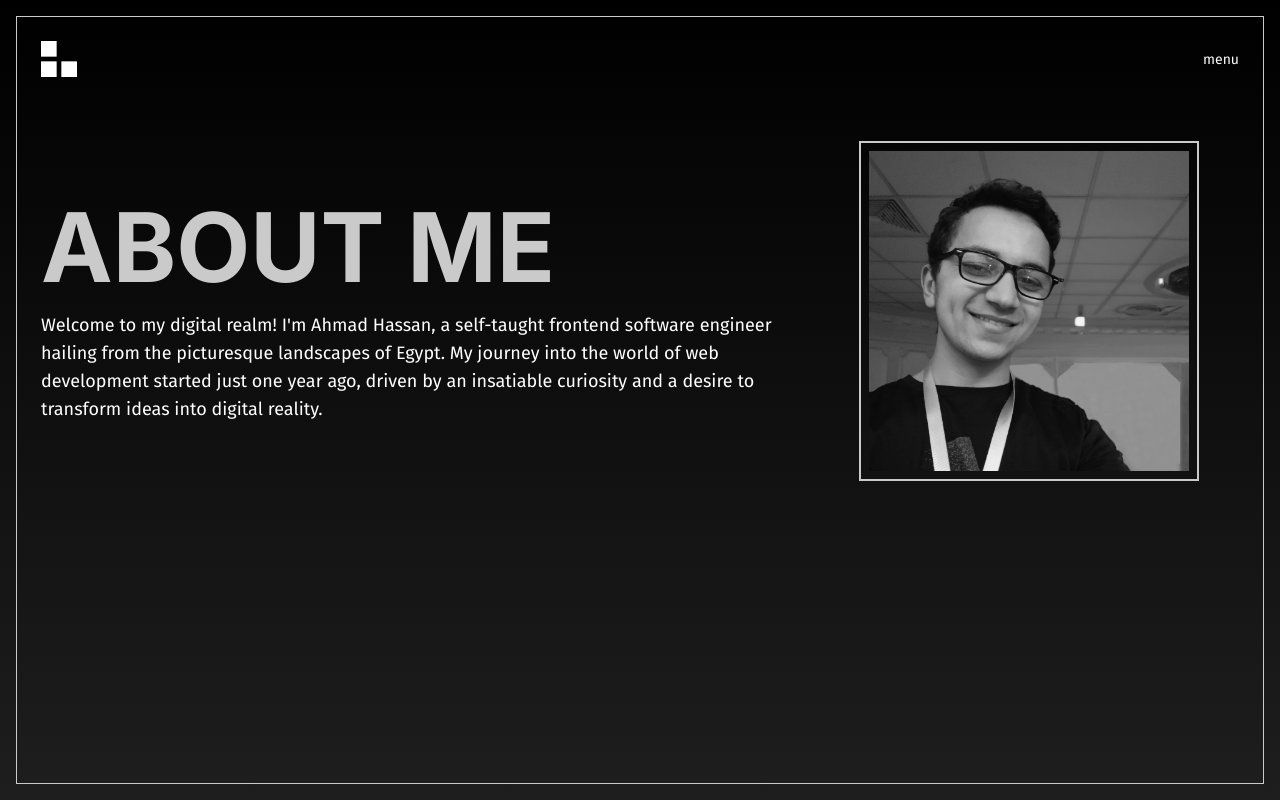
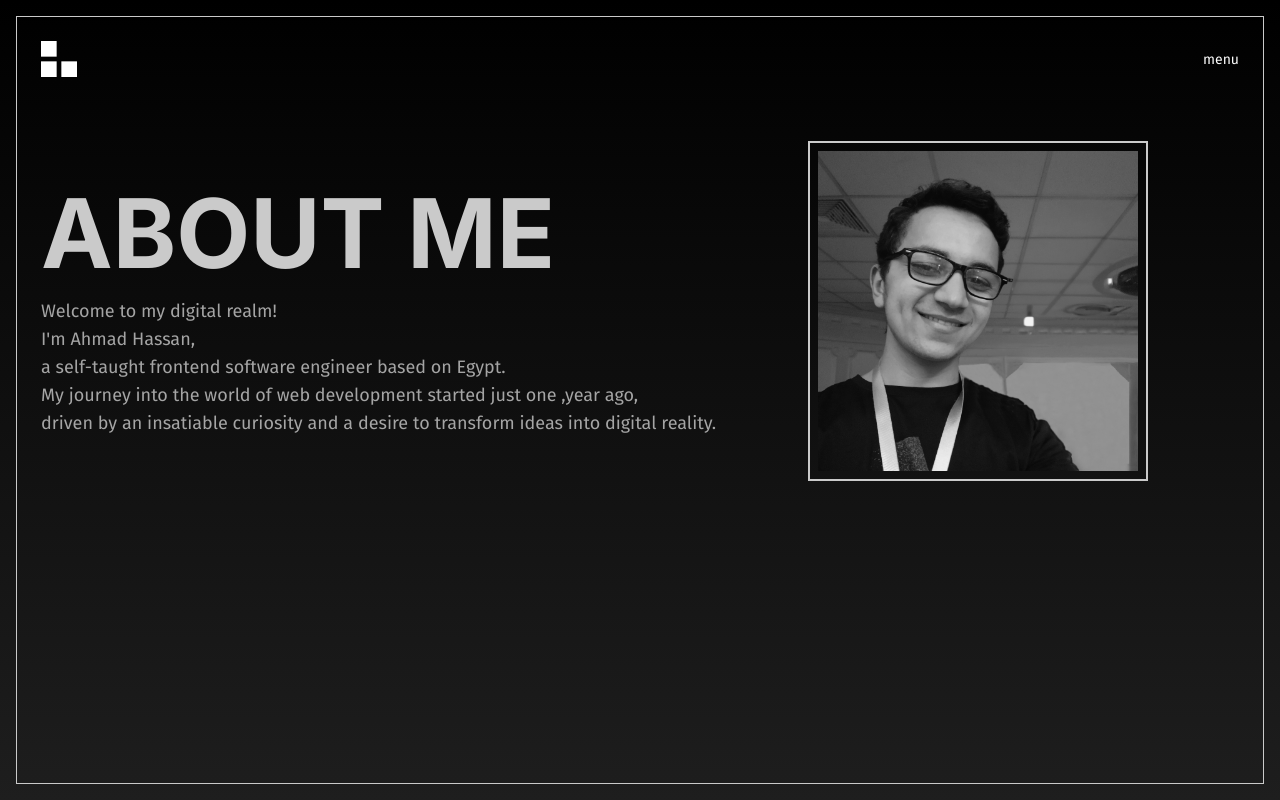
Before and after one commit to faltawy/falta-website, a Next.js app: page /whoami in a window 1280 px wide. Built offline with nearby package versions, Linux system fonts and the light colour scheme; what tailwindcss-debug-screens would draw is missing.

Commit message:
fixed whoami overflow

```diff
--- a/app/(blog)/blog/[slug]/page.tsx
+++ b/app/(blog)/blog/[slug]/page.tsx
@@ -19,14 +19,21 @@ const PostLayout = ({ params }: { params: { slug: string } }) => {
   const Content = getMDXComponent(blog?.body.code || "");
 
   return (
-    <article className="py-8 mx-auto max-w-xl">
-      <div className="mb-8 text-center">
-        <h1>{blog?.title}</h1>
-      </div>
+    <main className="py-8 text-white mx-auto max-w-xl bg-black">
+      <section className="">
+        <div className="mb-8 text-center">
+          <span>React</span>
+          <h1>{blog?.title}</h1>
+          <div>
+            <p className="text-start">{blog?.summary}</p>
+          </div>
+        </div>
+      </section>
+
       <div className="prose prose-sm prose-gray">
         <Content components={CustomMdxComponents} />
       </div>
-    </article>
+    </main>
   );
 };
 
--- a/app/(portfolio)/layout.tsx
+++ b/app/(portfolio)/layout.tsx
@@ -13,7 +13,7 @@ export default function PortfolioLayout({
         <div className="w-full min-h-full h-full md:border md:border-gray flex-1 relative">
           <div className="flex w-full h-full flex-col items-start justify-between min-h-full">
             <Header />
-            <div className="flex-1 w-full">{children}</div>
+            <div className="flex-1 w-full overflow-auto">{children}</div>
           </div>
           <Menu />
         </div>
--- a/app/(portfolio)/page.tsx
+++ b/app/(portfolio)/page.tsx
@@ -4,13 +4,13 @@ export default function Home() {
   return (
     <div className="w-full flex flex-col items-start justify-between h-full">
       <div className="w-full padding-6 flex-1 flex-center md:block">
-        <div className="w-full flex items-start justify-start md:mt-14">
-          <div className="w-fit md:[--font-size:80px] sm:[--font-size:70px] [--font-size:45px] flex items-start flex-col">
+        <div className="w-full flex items-center justify-start md:mt-14">
+          <div className="w-fit md:[--font-size:80px] sm:[--font-size:70px] [--font-size:50px] flex items-start flex-col">
             <h1 className="uppercase font-extrabold leading-none [font-size:var(--font-size)] text-transparent font-inter bg-clip-text bg-gradient-to-t from-gray to-white">
               Ahmad Hassan
             </h1>
-            <div className="h-fit overflow-hidden sm:border sm:border-white bg-white text-gray-2 border-0 w-full sm:p-2">
-              <span className="font-fira-sans [font-size:calc(var(--font-size)*0.5)] block font-semibold uppercase leading-tight">
+            <div className="h-fit overflow-hidden sm:border sm:border-white bg-white text-gray-2 border-0 p-2 w-fit">
+              <span className="font-fira-sans [font-size:calc(var(--font-size)*0.5)] block font-bold uppercase leading-tight">
                 frontend engineer
               </span>
             </div>
--- a/app/(portfolio)/whoami/page.tsx
+++ b/app/(portfolio)/whoami/page.tsx
@@ -4,18 +4,26 @@ function WhoamiPage() {
   return (
     <div className="flex items-start justify-start h-full w-full flex-col padding-6">
       <div className="flex-1 w-full mt-4">
-        <section className="w-full flex justify-between items-center gap-10">
-          <div>
-            <h1 className="text-8xl font-bold text-gray uppercase font-inter">
+        <section className="w-full flex lg:justify-between items-center lg:flex-row flex-col gap-10">
+          <div className="md:h-full lg:flex lg:items-start lg:flex-col lg:justify-between">
+            <h1 className="lg:text-8xl text-4xl font-bold text-gray uppercase font-inter">
               about me
             </h1>
-            <div className="block mt-4">
-              <p className="text-lg font-fira-sans">
-                Welcome to my digital realm! I'm Ahmad Hassan, a self-taught
-                frontend software engineer hailing from the picturesque
-                landscapes of Egypt. My journey into the world of web
-                development started just one year ago, driven by an insatiable
-                curiosity and a desire to transform ideas into digital reality.
+            <div className="block mt-4 text-gray/80">
+              <p className="text-lg font-fira-sans [&_span]:block">
+                <span>Welcome to my digital realm!</span>
+                <span>I'm Ahmad Hassan,</span>
+                <span>
+                  a self-taught frontend software engineer based on Egypt.
+                </span>
+                <span>
+                  My journey into the world of web development started just one
+                  ,year ago,
+                </span>
+                <span>
+                  driven by an insatiable curiosity and a desire to transform
+                  ideas into digital reality.
+                </span>
               </p>
             </div>
           </div>
--- a/app/layout.tsx
+++ b/app/layout.tsx
@@ -64,7 +64,7 @@ export default function RootLayout({
         <html lang="en">
           <body
             className={cn(
-              "antialiased h-screen min-h-screen min-w-full w-full",
+              "antialiased h-screen min-h-screen min-w-full w-full overflow-hidden",
               IS_DEV && "debug-screens",
               firaSans.variable,
               inter.variable,
```
